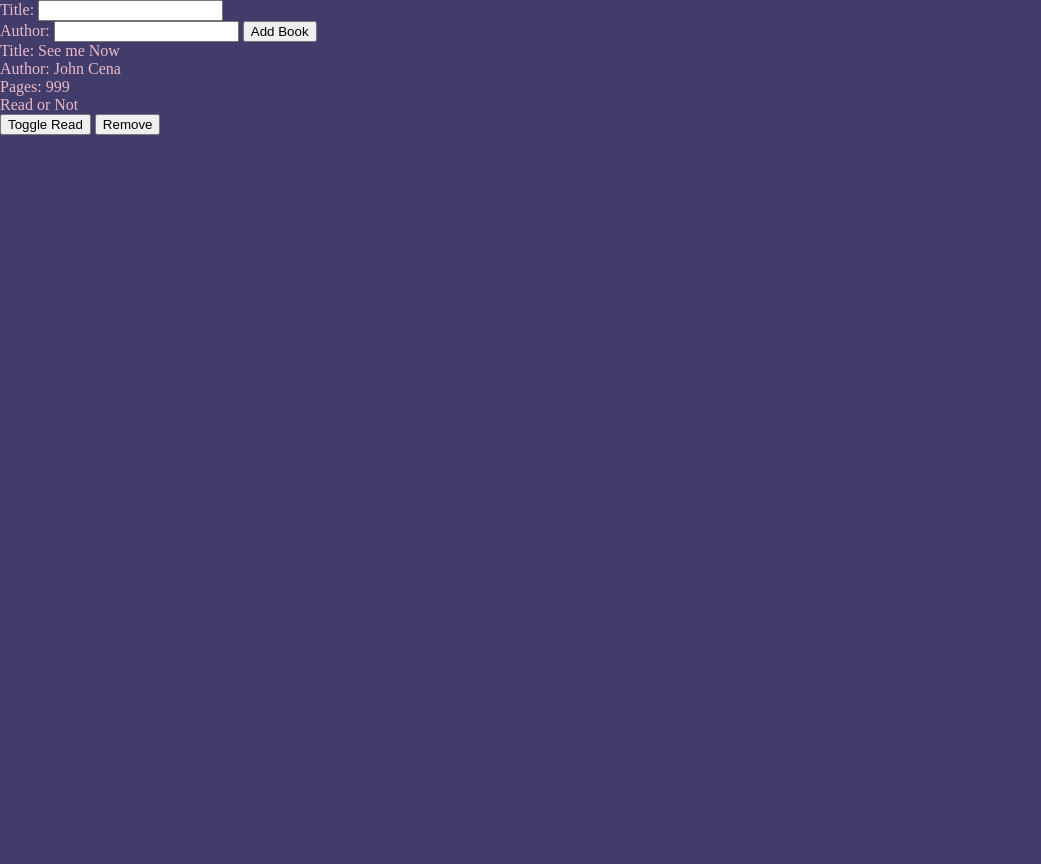
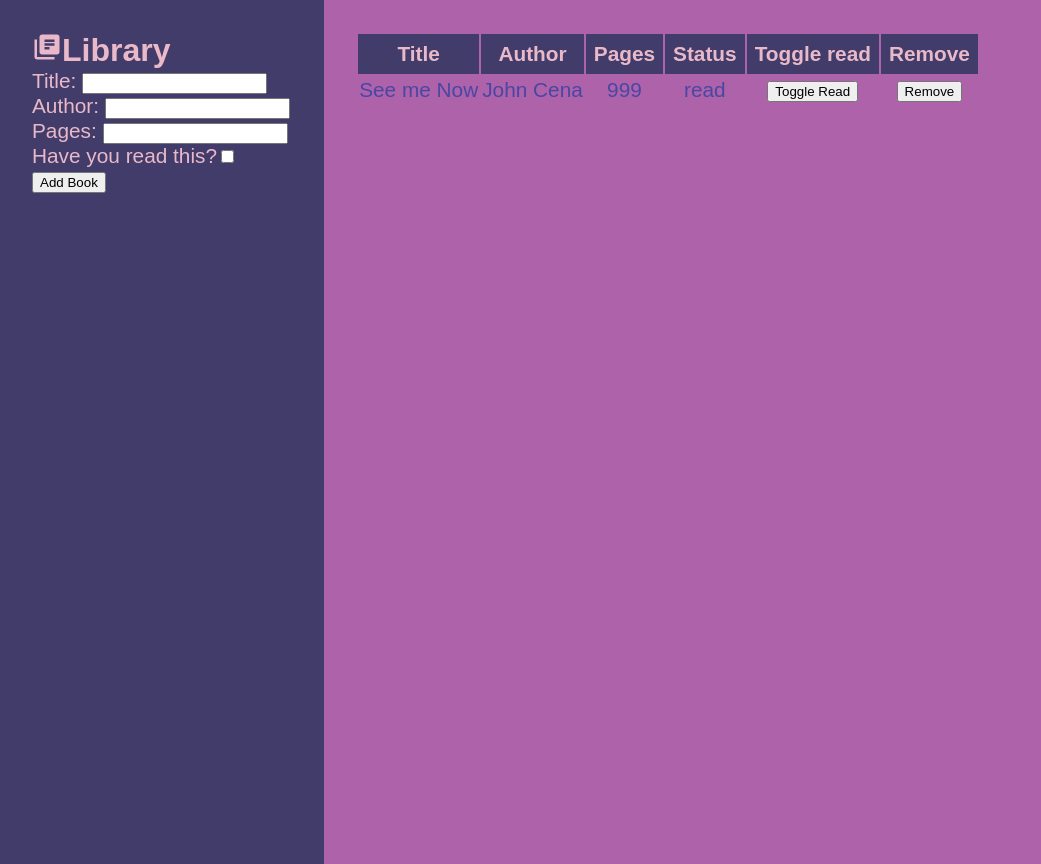
Before and after one commit to harrisfoes/odin-library, a plain HTML site: page index.html in a window 1280 px wide. Shown: the whole page, without its empty margins (0-1041 px from the left). Before the commit the page ends 800 px from the top, so only its background shows below. Drawn offline with Linux system fonts and the light colour scheme.

Commit message:
basic design and table with constructor functionality added

```diff
--- a/index.html
+++ b/index.html
@@ -1,30 +1,72 @@
 <!DOCTYPE html>
 <html lang="en">
+
 <head>
     <meta charset="UTF-8">
     <meta name="viewport" content="width=device-width, initial-scale=1.0">
     <title>Library App</title>
     <link rel="stylesheet" href="styles.css">
 </head>
+
 <body>
     <div class="container">
-        <form action="#" method="get">
-            <div class="title">
-            <label for="title">Title: </label><input type="text" class="title" id="title">
+        <div class="sidebar">
+            <div class="logo">
+                <svg xmlns="http://www.w3.org/2000/svg" height="30" viewBox="0 -960 960 960" width="30">
+                    <path
+                        d="M400-400h160v-80H400v80Zm0-120h320v-80H400v80Zm0-120h320v-80H400v80Zm-80 400q-33 0-56.5-23.5T240-320v-480q0-33 23.5-56.5T320-880h480q33 0 56.5 23.5T880-800v480q0 33-23.5 56.5T800-240H320ZM160-80q-33 0-56.5-23.5T80-160v-560h80v560h560v80H160Z" />
+                </svg>
+                <div class="logoname">Library</div>
             </div>
-            <label for="author">Author: </label><input type="text" class="author" id="author">
-            <button type="submit" class="add-book">Add Book</button>
-        </form>
+            <form action="#" method="#">
+                <div class="title">
+                    <label for="title">Title: </label><input type="text" class="title" id="title" required>
+                </div>
+                <div class="author">
+                    <label for="author">Author: </label><input type="text" class="author" id="author" required>
+                </div>
+                <div class="pages">
+                    <label for="pages">Pages: </label><input type="number" class="pages" id="pages" required>
+                </div>
+                <div class="is-read">
+                    <label for="isRead">Have you read this?</label><input type="checkbox" name="isRead" id="isRead"
+                        value="1">
+                </div>
+                <button type="submit" class="add-book">Add Book</button>
+            </form>
+        </div>
 
-        <div class="card">
-            <div class="title">Title: See me Now</div>
-            <div class="author">Author: John Cena</div>
-            <div class="pages">Pages: 999</div>
-            <div class="status">Read or Not</div>
-            <button class="toggle-read">Toggle Read</button>
-            <button class="remove-book">Remove</button>
+        <div class="main">
+            <table class="library">
+                <thead>
+                    <tr>
+                        <td>Title</td>
+                        <td>Author</td>
+                        <td>Pages</td>
+                        <td>Status</td>
+                        <td>Toggle read</td>
+                        <td>Remove</td>
+                    </tr>
+                </thead>
+                <tbody>
+                    <tr>
+                        <td>See me Now</td>
+                        <td>John Cena</td>
+                        <td>999</td>
+                        <td>read</td>
+                        <td>
+                            <button class="toggle-read">Toggle Read</button>
+                        </td>
+                        <td>
+                            <button class="remove-book">Remove</button>
+                        </td>
+                    </tr>
+                </tbody>
+
+            </table>
         </div>
     </div>
     <script src="main.js"></script>
 </body>
+
 </html>
--- a/main.js
+++ b/main.js
@@ -10,11 +10,31 @@
 */
 
 const myLibrary = [];
+const form = document.querySelector('form');
 
-function Book() {
-    // the constructor...
+function Book(title, author, pages, isRead){
+        this.title = title
+        this.author = author
+        this.pages = pages
+        this.isRead = isRead
+
+        this.toggleRead = function(){
+            console.log("toggleRead")
+        }
 }
 
-function addBookToLibrary() {
+function addBookToLibrary(event) {
     // do stuff here
+    event.preventDefault();
+    const title = document.getElementById('title').value;
+    const author = document.getElementById('author').value;
+    const pages = document.getElementById('pages').value;
+    const isRead = document.getElementById('isRead').checked ? true : false;
+
+    console.log(`title: ${title} author: ${author} pages ${pages} isread ${isRead}`)
+
+    const newBook = new Book(title,author,pages,isRead);
+    myLibrary.push(newBook);
 }
+
+form.addEventListener("submit", addBookToLibrary);
--- a/styles.css
+++ b/styles.css
@@ -5,9 +5,56 @@
     --fenk: #eab9c9;
 }
 
+@import url('https://fonts.googleapis.com/css2?family=Dosis:wght@500&family=Montserrat:wght@400;500&family=Raleway:wght@500&display=swap');
+
 body {
     margin: 0;
     padding: 0;
     background: var(--navy);
     color: var(--fenk);
+    font-family: 'Raleway', sans-serif;
 }
+
+.container {
+    display:flex;
+}
+
+.sidebar {
+    padding:32px;
+    width:35vh;
+    font-size:1.3rem;
+
+}
+
+.main {
+    padding: 32px;
+    background: var(--purple);
+    color: var(--blue);
+    width:75vw;
+    height:100vh
+}
+
+table {
+    text-align: center;
+    font-size: 1.3rem;
+}
+
+thead{
+    font-weight:bold;
+    background: var(--navy);
+    color: var(--fenk);
+}
+
+thead td {
+    padding: 8px;
+}
+
+.logo{
+    display:flex;
+    font-size:2rem;
+    font-weight:900;
+}
+
+.logo svg{
+    fill: var(--fenk)
+}
```
